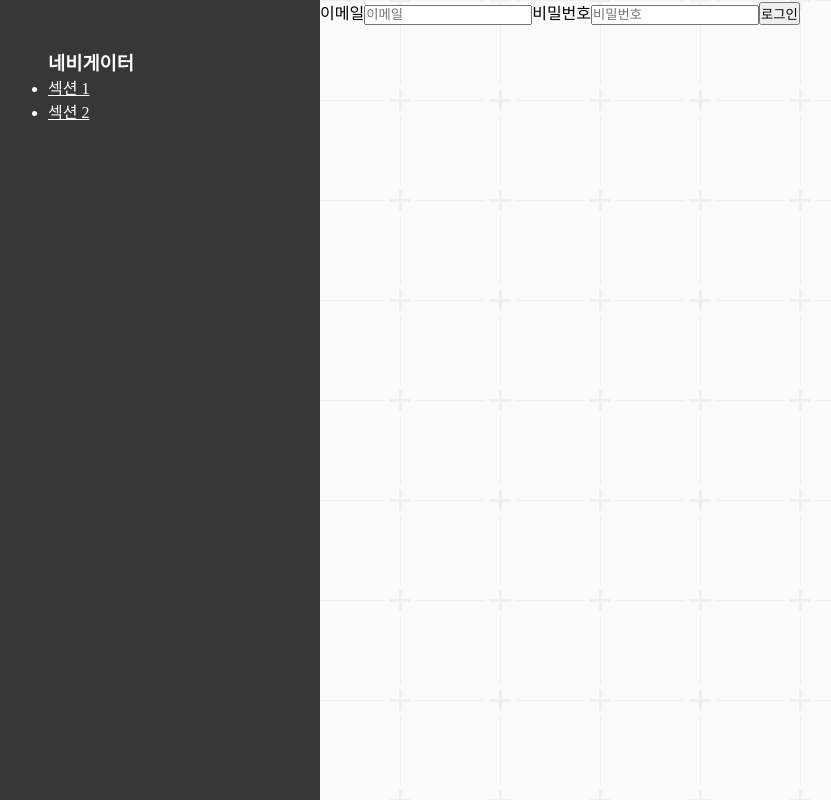
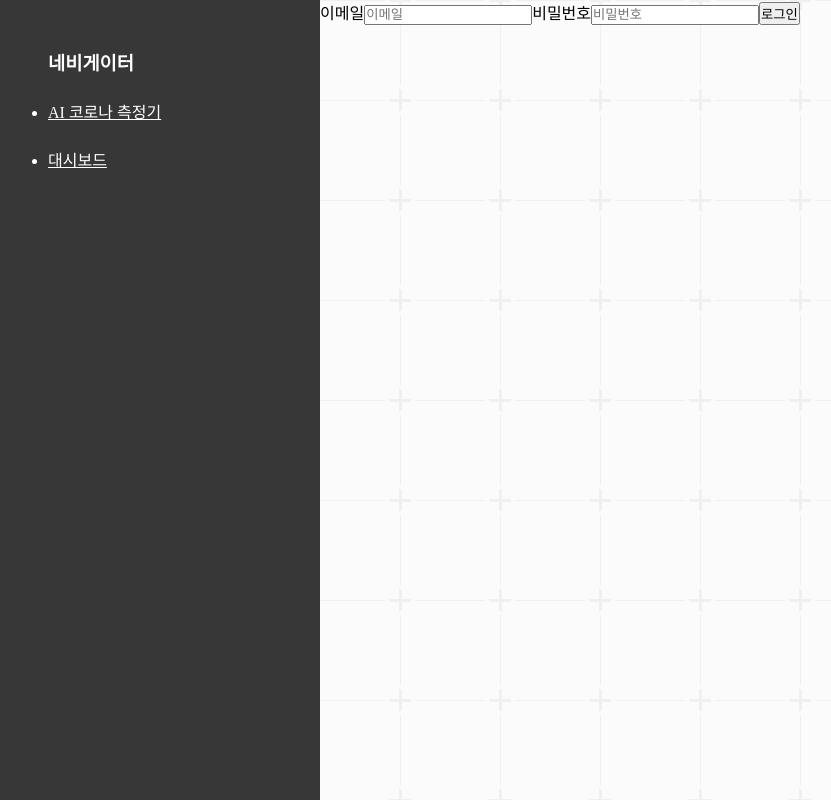
Before and after one commit to naruteride/AI-covid-19-tester, a Next.js app: page /sign/in in a window 1280 px wide. Shown: the whole page, without its empty margins (0-831 px from the left). Built offline with nearby package versions, Linux system fonts and the light colour scheme; no server answers.

Commit message:
Modify Footer and Navgator

```diff
--- /dev/null
+++ b/src/app/components/Footer.css
@@ -0,0 +1,6 @@
+footer {
+    height: 5rem;
+    display: flex;
+    justify-content: center;
+    align-items: center;
+}
--- a/src/app/components/Footer.tsx
+++ b/src/app/components/Footer.tsx
@@ -1,9 +1,11 @@
 // 'use client'
+import '@/app/components/Footer.css';
+
 export default function Footer(): React.ReactElement {
 
     return <>
         <footer>
-            푸터
+            © 2023 Bang Seonghun
         </footer>
     </>
 }
--- /dev/null
+++ b/src/app/components/Navigator.css
@@ -0,0 +1,3 @@
+nav li {
+    margin: 1.5rem 0;
+}
--- a/src/app/components/Navigator.tsx
+++ b/src/app/components/Navigator.tsx
@@ -1,5 +1,6 @@
 // 'use client'
 import Link from 'next/link';
+import "./Navigator.css";
 
 export default function Navigator(): React.ReactElement {
     return <>
@@ -8,11 +9,11 @@ export default function Navigator(): React.ReactElement {
                 네비게이터
             </h3>
             <ul>
-                <Link href="./">
-                    <li>섹션 1</li>
+                <Link href="./#uploader">
+                    <li>AI 코로나 측정기</li>
                 </Link>
-                <Link href="./">
-                    <li>섹션 2</li>
+                <Link href="./#dashboard">
+                    <li>대시보드</li>
                 </Link>
             </ul>
         </nav>
--- a/src/app/globals.css
+++ b/src/app/globals.css
@@ -19,6 +19,8 @@ body {
     max-width: 100vw;
     overflow-x: hidden;
     min-height: 100vh;
+    scroll-behavior: smooth;
+    position: relative;
 }
 
 body {
@@ -57,6 +59,9 @@ nav {
     color: #fff;
     background: #373737;
     padding: 3rem;
+    position: fixed;
+    width: 20rem;
+    height: 100vh;
 }
 
 main {
--- a/src/app/main/Uploader.tsx
+++ b/src/app/main/Uploader.tsx
@@ -65,7 +65,7 @@ export default function Uploader(): React.ReactElement {
     }, [result]);
 
     return <>
-        <section className={styles.uploader}>
+        <section id="uploader" className={styles.uploader}>
             <h1>AI 코로나 측정기</h1>
             <p>흉부 엑스레이 사진을 업로드 해주세요.</p>
             <br /><br />
```
